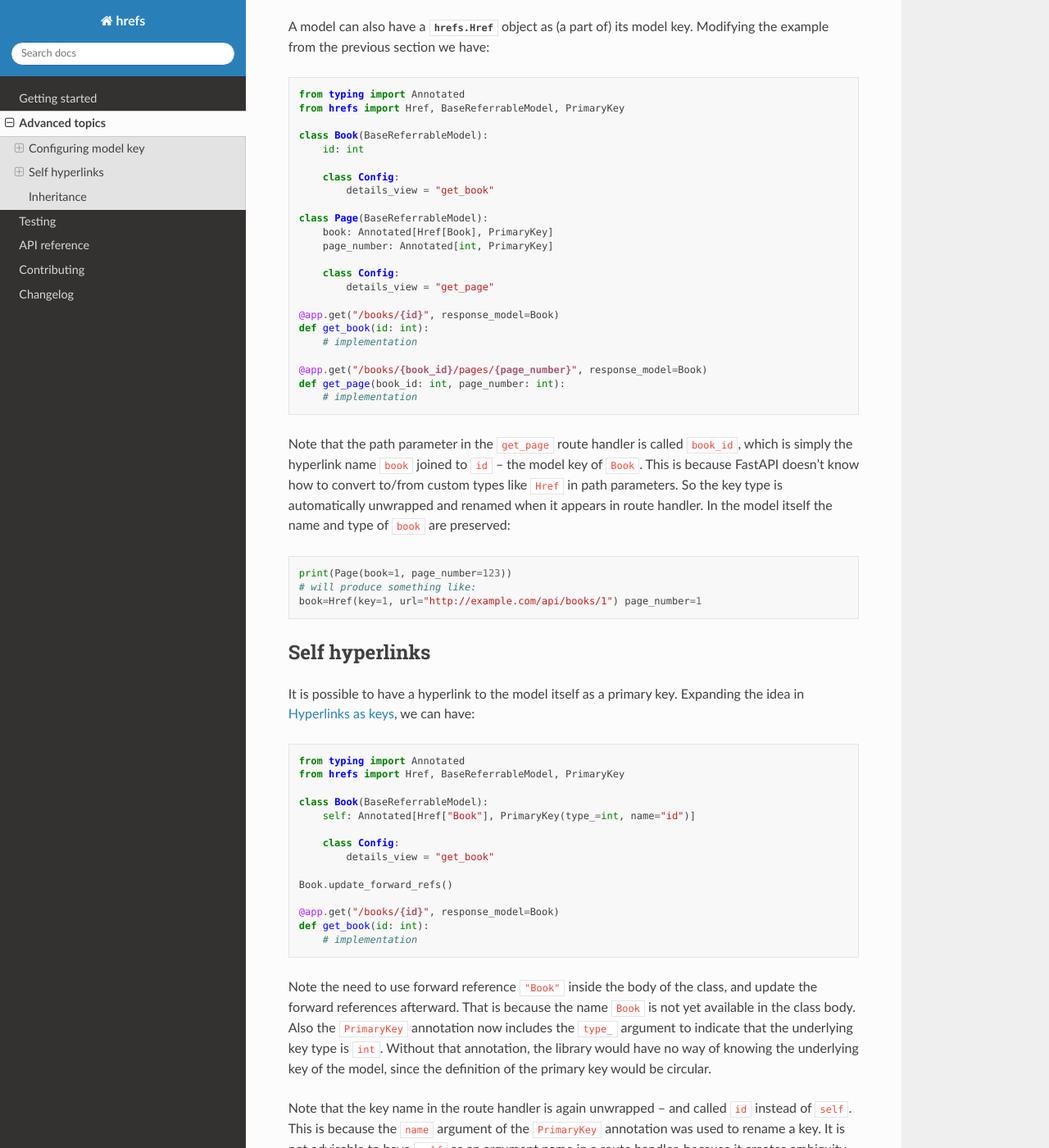
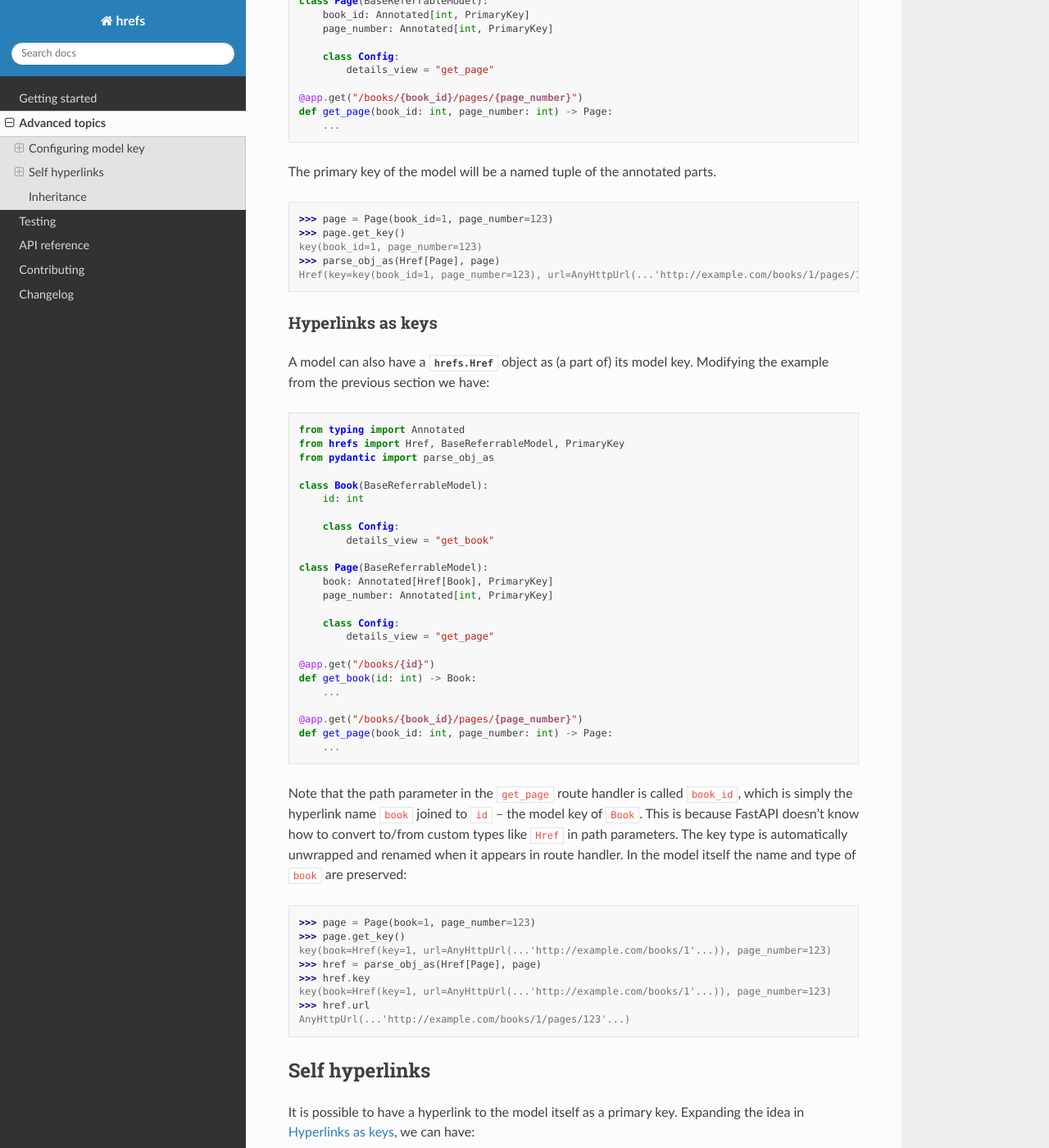
Before and after one commit to jasujm/hrefs, a Sphinx documentation site: the page built from docs/advanced.rst, in a window 1280 px wide and 1400 px high, scrolled down 1053 px. Shown: the whole window at 82% size. Built offline with Sphinx 7.4.7 and the Read the Docs theme 2.0.0, drawn with Linux system fonts in a browser that asks for light colours; some of the changed text lies outside the part shown.

Commit message:
Use doctest
This commit:

- Takes sphinx doctest into use

- Refactors some documentation to be testable and more comprehensive

- Fixes documentation that didn't pass tests, i.e. was invalid

```diff
--- a/CHANGELOG.rst
+++ b/CHANGELOG.rst
@@ -1,3 +1,9 @@
+Unlreleased
+-----------
+
+Fixed:
+ * Fixed incorrect documentation
+
 Version 0.9
 -----------
 
--- a/docs/advanced.rst
+++ b/docs/advanced.rst
@@ -1,3 +1,17 @@
+.. testsetup:: *
+
+   from fastapi import FastAPI
+   from fastapi.middleware import Middleware
+   from hrefs.starlette import HrefMiddleware, href_context
+
+   app = FastAPI(middleware=[Middleware(HrefMiddleware)])
+   context = href_context(app, base_url="http://example.com")
+   context.__enter__()
+
+.. testcleanup:: *
+
+   context.__exit__(None, None, None)
+
 .. _advanced:
 
 Advanced topics
@@ -12,17 +26,31 @@ By default, the primary key of a model inheriting from
 :class:`hrefs.BaseReferrableModel` is called ``id``. This can be changed by
 annotating another field with :class:`hrefs.PrimaryKey`.
 
-.. code-block:: python
+.. testcode:: primary_key_annotation
 
    from typing import Annotated
-   from hrefs import BaseReferrableModel, PrimaryKey
+   from hrefs import Href, BaseReferrableModel, PrimaryKey
+   from pydantic import parse_obj_as
 
    class MyModel(BaseReferrableModel):
        my_id: Annotated[int, PrimaryKey]
 
-       # ...the rest of the definitions...
+       class Config:
+           details_view = "get_my_model"
+
+   @app.get("/my_models/{my_id}")
+   def get_my_model(my_id: int) -> MyModel:
+       ...
 
 Then ``MyModel.my_id`` is the key used by ``Href[MyModel]``.
+
+.. doctest:: primary_key_annotation
+
+   >>> model = MyModel(my_id=1)
+   >>> model.get_key()
+   1
+   >>> parse_obj_as(Href[MyModel], model)
+   Href(key=1, url=AnyHttpUrl(...'http://example.com/my_models/1'...))
 
 .. note::
 
@@ -32,15 +60,15 @@ Then ``MyModel.my_id`` is the key used by ``Href[MyModel]``.
 Composite keys
 ..............
 
-It is also possible to annotate multiple fields with ``PrimaryKey``. It will
-cause the primary key to be a named tuple of the annotated fields. When using
+It is also possible to annotate multiple fields with ``PrimaryKey``. When using
 composite keys with :ref:`FastAPI or Starlette models <starlette_models>`, each
 part of the key must appear in the route template.
 
-.. code-block:: python
+.. testcode:: composite_key
 
    from typing import Annotated
-   from hrefs import BaseReferrableModel, PrimaryKey
+   from hrefs import Href, BaseReferrableModel, PrimaryKey
+   from pydantic import parse_obj_as
 
    class Page(BaseReferrableModel):
        book_id: Annotated[int, PrimaryKey]
@@ -49,9 +77,19 @@ part of the key must appear in the route template.
        class Config:
            details_view = "get_page"
 
-   @app.get("/books/{book_id}/pages/{page_number}", response_model=Page)
-   def get_page(book_id: int, page_number: int):
-       # implementation
+   @app.get("/books/{book_id}/pages/{page_number}")
+   def get_page(book_id: int, page_number: int) -> Page:
+       ...
+
+The primary key of the model will be a named tuple of the annotated parts.
+
+.. doctest:: composite_key
+
+   >>> page = Page(book_id=1, page_number=123)
+   >>> page.get_key()
+   key(book_id=1, page_number=123)
+   >>> parse_obj_as(Href[Page], page)
+   Href(key=key(book_id=1, page_number=123), url=AnyHttpUrl(...'http://example.com/books/1/pages/123'...))
 
 .. _href_as_key:
 
@@ -61,11 +99,11 @@ Hyperlinks as keys
 A model can also have a :class:`hrefs.Href` object as (a part of) its model key.
 Modifying the example from the previous section we have:
 
-
-.. code-block:: python
+.. testcode:: href_as_key
 
    from typing import Annotated
    from hrefs import Href, BaseReferrableModel, PrimaryKey
+   from pydantic import parse_obj_as
 
    class Book(BaseReferrableModel):
        id: int
@@ -80,26 +118,31 @@ Modifying the example from the previous section we have:
        class Config:
            details_view = "get_page"
 
-   @app.get("/books/{id}", response_model=Book)
-   def get_book(id: int):
-       # implementation
+   @app.get("/books/{id}")
+   def get_book(id: int) -> Book:
+       ...
 
-   @app.get("/books/{book_id}/pages/{page_number}", response_model=Book)
-   def get_page(book_id: int, page_number: int):
-       # implementation
+   @app.get("/books/{book_id}/pages/{page_number}")
+   def get_page(book_id: int, page_number: int) -> Page:
+       ...
 
 Note that the path parameter in the ``get_page`` route handler is called
 ``book_id``, which is simply the hyperlink name ``book`` joined to ``id`` -- the
 model key of ``Book``. This is because FastAPI doesn't know how to convert
-to/from custom types like ``Href`` in path parameters. So the key type is
+to/from custom types like ``Href`` in path parameters. The key type is
 automatically unwrapped and renamed when it appears in route handler. In the
 model itself the name and type of ``book`` are preserved:
 
-.. code-block:: python
+.. doctest:: href_as_key
 
-   print(Page(book=1, page_number=123))
-   # will produce something like:
-   book=Href(key=1, url="http://example.com/api/books/1") page_number=1
+   >>> page = Page(book=1, page_number=123)
+   >>> page.get_key()
+   key(book=Href(key=1, url=AnyHttpUrl(...'http://example.com/books/1'...)), page_number=123)
+   >>> href = parse_obj_as(Href[Page], page)
+   >>> href.key
+   key(book=Href(key=1, url=AnyHttpUrl(...'http://example.com/books/1'...)), page_number=123)
+   >>> href.url
+   AnyHttpUrl(...'http://example.com/books/1/pages/123'...)
 
 .. _self_hrefs:
 
@@ -109,10 +152,11 @@ Self hyperlinks
 It is possible to have a hyperlink to the model itself as a primary
 key. Expanding the idea in :ref:`href_as_key`, we can have:
 
-.. code-block:: python
+.. testcode:: self_hrefs
 
    from typing import Annotated
    from hrefs import Href, BaseReferrableModel, PrimaryKey
+   from pydantic import parse_obj_as
 
    class Book(BaseReferrableModel):
        self: Annotated[Href["Book"], PrimaryKey(type_=int, name="id")]
@@ -122,9 +166,9 @@ key. Expanding the idea in :ref:`href_as_key`, we can have:
 
    Book.update_forward_refs()
 
-   @app.get("/books/{id}", response_model=Book)
-   def get_book(id: int):
-       # implementation
+   @app.get("/books/{id}")
+   def get_book(id: int) -> Book:
+       ...
 
 Note the need to use forward reference ``"Book"`` inside the body of the class,
 and update the forward references afterward. That is because the name ``Book``
@@ -134,20 +178,24 @@ includes the ``type_`` argument to indicate that the underlying key type is
 underlying key of the model, since the definition of the primary key would be
 circular.
 
-Note that the key name in the route handler is again unwrapped -- and called
-``id`` instead of ``self``. This is because the ``name`` argument of the
-``PrimaryKey`` annotation was used to rename a key. It is not advisable to have
-``self`` as an argument name in a route handler, because it creates ambiguity
-with the ``self`` parameter Python uses in instance methods.
+The key name in the route handler is again unwrapped -- and called ``id``
+instead of ``self``. This is because the ``name`` argument of the ``PrimaryKey``
+annotation was used to rename a key. It is not advisable to have ``self`` as an
+argument name in a route handler, because it creates ambiguity with the ``self``
+parameter Python uses in instance methods.
 
 The unwrapping only applies to the route handler. In the model itself the name
 and type of ``self`` are preserved:
 
-.. code-block:: python
+.. doctest:: self_hrefs
 
-   print(Book(self=1))
-   # will produce something like:
-   self=Href(key=1, url="http://example.com/api/books/1")
+   >>> book = Book(self=1)
+   >>> book.get_key()
+   1
+   >>> book
+   Book(self=Href(key=1, url=AnyHttpUrl(...'http://example.com/books/1'...)))
+   >>> parse_obj_as(Href[Book], book)
+   Href(key=1, url=AnyHttpUrl(...'http://example.com/books/1'...))
 
 Having both ``id`` and ``self``
 ...............................
@@ -156,30 +204,40 @@ It is possible to have ``self`` hyperlink without it being a primary key. A
 common pattern in APIs is to include both ``id`` primary key and the ``self``
 hyperlink. A recipe to achieve that is:
 
-.. code-block:: python
+.. testcode:: id_and_self
 
    from hrefs import Href, BaseReferrableModel
-   from pydantic import root_validator
+   from pydantic import root_validator, parse_obj_as
 
    class Book(BaseReferrableModel):
        id: int
        self: Href["Book"]
 
-       @root_validator(pre=True)
+       @root_validator(pre=True, allow_reuse=True)
        def populate_self(cls, values):
            values["self"] = values["id"]
            return values
 
+       class Config:
+           details_view = "get_book"
+
    Book.update_forward_refs()
 
-   book = Book(id=123)
-   # book.self is automatically populated from id
+   @app.get("/books/{id}")
+   def get_book(id: int) -> Book:
+       ...
 
 Note that ``id`` will become the primary key by the virtue of being called
 ``id``. In the example above, ``self`` is just a regular field that happens to
 be a hyperlink to the ``Book`` model itself. The ``Book.populate_self()`` runs
 on the whole model before any other validation takes place, and takes care of
 populating the ``self`` field from ``id``.
+
+.. doctest:: id_and_self
+
+   >>> book = Book(id=1)
+   >>> book
+   Book(id=1, self=Href(key=1, url=AnyHttpUrl(...'http://example.com/books/1'...)))
 
 The ``PrimaryKey`` annotation with type is no longer needed since there is
 nothing circular in the key type (compare this to :ref:`self_hrefs`).
@@ -189,22 +247,35 @@ Inheritance
 
 It is possible for a referrable model to inherit another:
 
-.. code-block:: python
+.. testcode:: inheritance
 
-   from hrefs import BaseReferrableModel
+   from hrefs import Href, BaseReferrableModel
+   from pydantic import parse_obj_as
 
    class Book(BaseReferrableModel):
        id: int
        title: str
 
-       class Config:
-           details_view = "get_book"
-
    class Textbook(Book):
        subject: str
 
+       class Config:
+           details_view = "get_textbook"
+
+   @app.get("/textbooks/{id}")
+   def get_textbook(id: int) -> Textbook:
+       ...
+
 The derived model ``Textbook`` inherits the key ``id`` and details view
 ``"get_book"`` from its parent ``Book``.
+
+.. doctest:: inheritance
+
+   >>> textbook = Textbook(id=1, title="Introduction to hrefs", subject="hrefs")
+   >>> textbook.get_key()
+   1
+   >>> parse_obj_as(Href[Textbook], textbook)
+   Href(key=1, url=AnyHttpUrl(...'http://example.com/textbooks/1'...))
 
 Primary key annotations are not composable across inheritance, i.e. it is not
 possible to define a part of the model key in the parent and another part in the
--- a/docs/conf.py
+++ b/docs/conf.py
@@ -28,7 +28,7 @@ author = "Jaakko Moisio"
 # Add any Sphinx extension module names here, as strings. They can be
 # extensions coming with Sphinx (named 'sphinx.ext.*') or your custom
 # ones.
-extensions = ["sphinx.ext.autodoc", "sphinx.ext.napoleon"]
+extensions = ["sphinx.ext.autodoc", "sphinx.ext.napoleon", "sphinx.ext.doctest"]
 
 # Add any paths that contain templates here, relative to this directory.
 templates_path = ["_templates"]
```
Also changed, not shown: docs/quickstart.rst (+53 -18 lines), docs/testing.rst (+17 -9 lines), .readthedocs.yaml, 1 other file.
